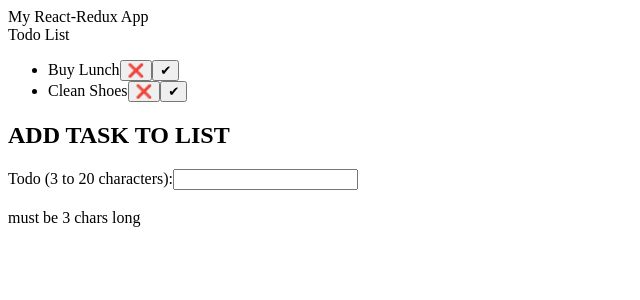
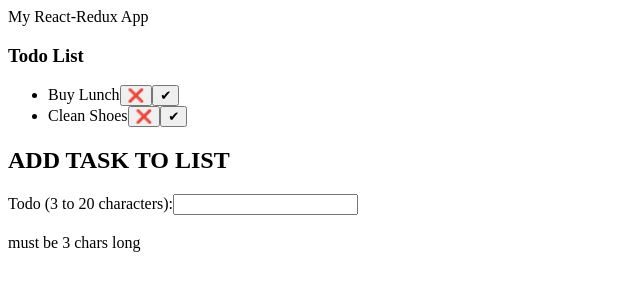
Before and after one commit to GregatGit/testing-todo, a React (Create React App) app: page / in a window 1280 px wide. Shown: the top 300 px of the page, without its empty margins (0-640 px from the left). Built offline with nearby package versions, Linux system fonts and the light colour scheme.

Commit message:
extract list into sepperate component

```diff
--- a/src/App.js
+++ b/src/App.js
@@ -1,13 +1,13 @@
 import React from 'react'
 
-import TodoList from './components/TodoList'
+import MainPage from './components/MainPage'
 
 
 function App() {
   return (
     <div>
       My React-Redux App
-      <TodoList />
+      <MainPage />
     </div>
   )
 }
--- /dev/null
+++ b/src/components/MainPage.js
@@ -0,0 +1,23 @@
+import React from 'react'
+import { connect } from 'react-redux'
+import AddTodo from './AddTodo'
+import TodoList from './TodoList'
+
+
+const MainPage = ({ todos, deleteTodo, todoDone }) => {
+  return (
+    <div data-test="todoList">
+      <h3>Todo List</h3>
+      <TodoList todos={todos}/>
+      <AddTodo />
+    </div>
+  )
+}
+
+const mapStateToProps = (state, ownProps) => {
+  return {
+    todos: state.todos,
+  }
+}
+
+export default connect(mapStateToProps)(MainPage)
--- a/src/components/TodoList.js
+++ b/src/components/TodoList.js
@@ -1,9 +1,8 @@
 import React from 'react'
 import { connect } from 'react-redux'
-import AddTodo from './AddTodo'
 import { deleteTodo, todoDone } from '../actions'
 
-const TodoList = ({ todos, deleteTodo, todoDone }) => {
+const TodoList = ( {todos, deleteTodo, todoDone }) => {
   const handleDone = index => {
     todoDone(index)
   }
@@ -11,8 +10,7 @@ const TodoList = ({ todos, deleteTodo, todoDone }) => {
     deleteTodo(index)
   }
   return (
-    <div data-test="todoList">
-      Todo List
+    <div>
     <ul>
     {todos
       ? todos.map((todo, index) => {
@@ -35,15 +33,8 @@ const TodoList = ({ todos, deleteTodo, todoDone }) => {
         })
       : <li>You have no todos on your list</li>}
   </ul>
-      <AddTodo />
     </div>
   )
 }
 
-const mapStateToProps = (state, ownProps) => {
-  return {
-    todos: state.todos,
-  }
-}
-
-export default connect(mapStateToProps, { deleteTodo, todoDone })(TodoList)
+export default connect(null, { deleteTodo, todoDone } )(TodoList)
```
Lines whose indentation alone changed are shown as unchanged.
